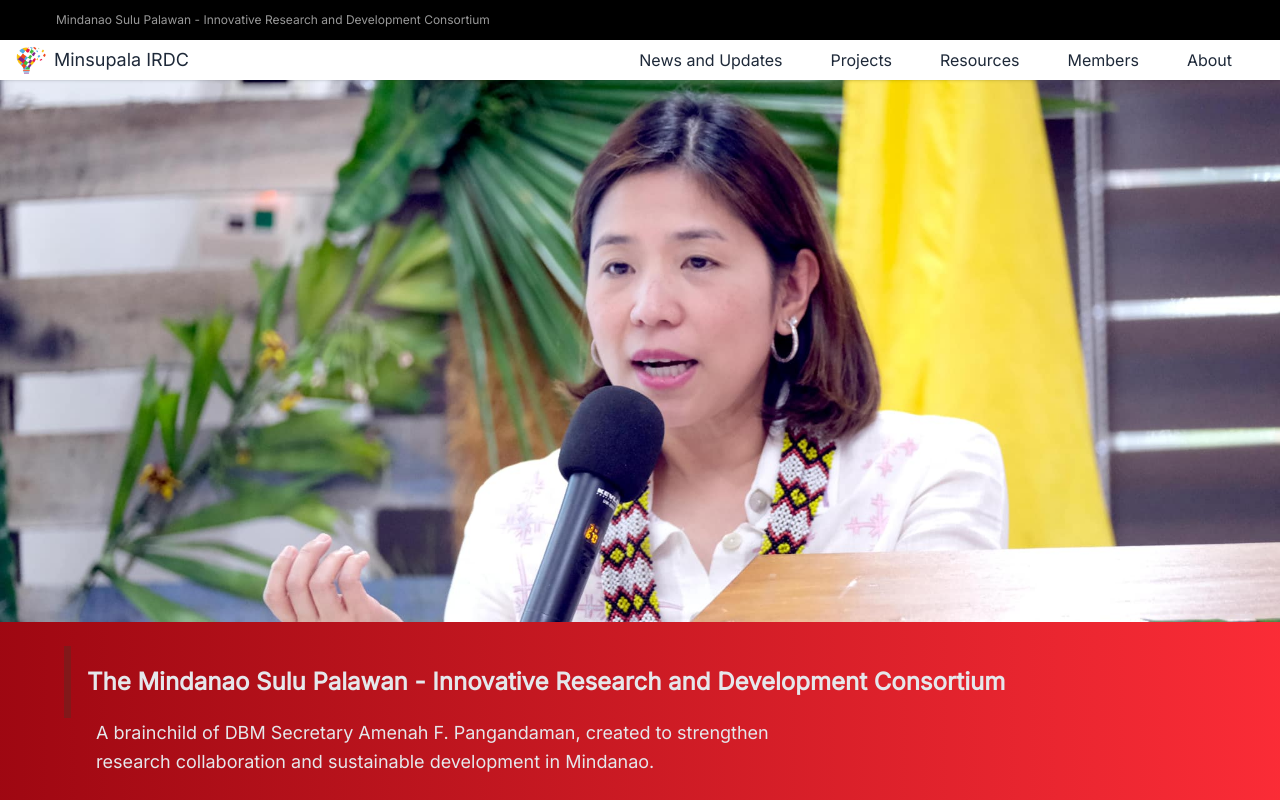
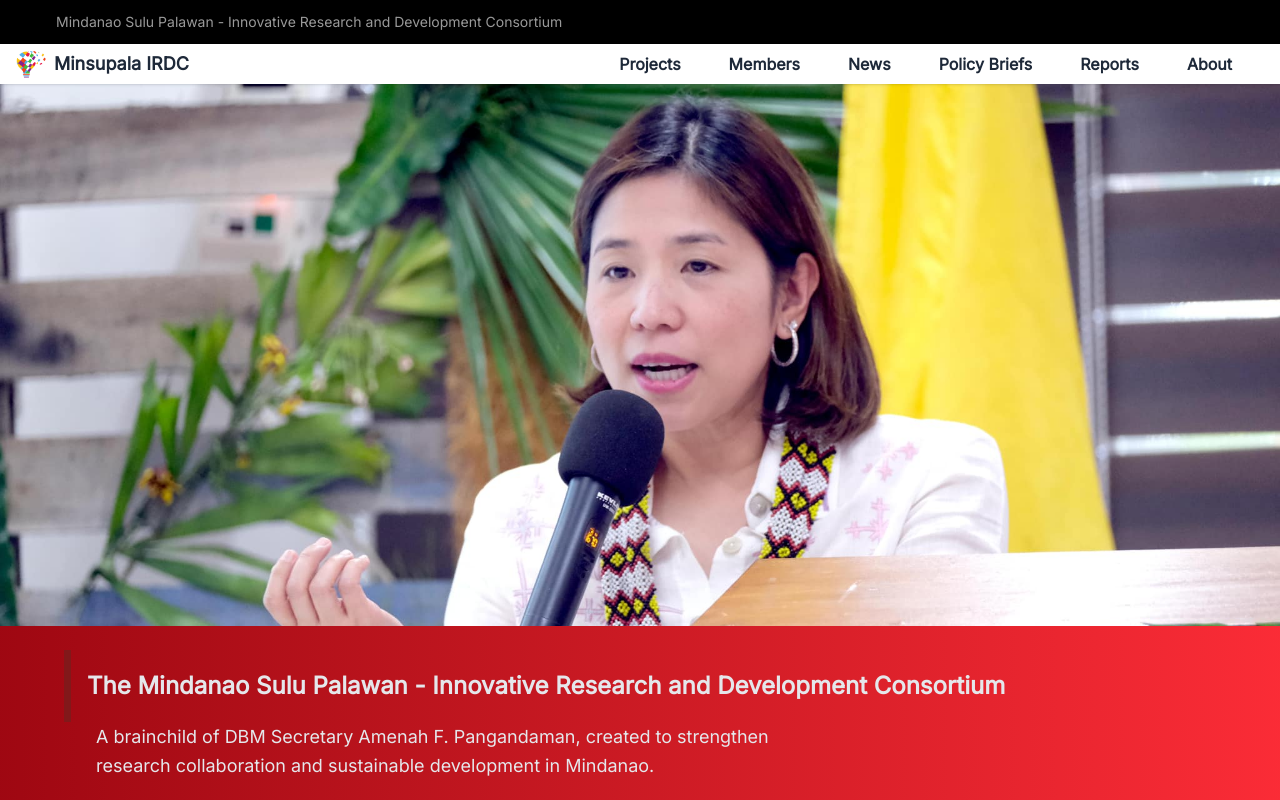
Before and after one commit to minsupala-irdc/minsupalairdc.nextjs.frontend, a Next.js app: page /about in a window 1280 px wide. Shown: the top 800 px of the page. Built offline with nearby package versions, Linux system fonts and the light colour scheme; a web font is replaced by a local one.

Commit message:
updated the app header style

```diff
--- a/src/app/ui/app-header.tsx
+++ b/src/app/ui/app-header.tsx
@@ -17,29 +17,37 @@ export function AppHeader() {
 
   const DRAWER_LINKS = [
     { href: "/", label: "Home" },
-    { href: "/news", label: "News and Updates" },
     { href: "/projects", label: "Projects" },
     { href: "/members", label: "Members" },
-    { href: "/resources", label: "Resources" },
+    { href: "/articles", label: "News " },
+    { href: "/policybriefs", label: "Policy Briefs" },
+    { href: "/reports", label: "Reports" },
     { href: "/about", label: "About" },
   ];
+
+
+
+
 
   return (
     // <header className="sticky top-0 z-50 bg-gray-100 shadow">
     <header className="sticky top-0 z-50 bg-white shadow-sm">
       {/* <div className="w-full mx-auto bg-gradient-to-r from-red-800 to-red-600"> */}
 
-      <div className="w-full py-0 bg-black">
-        <div className="flex  items-center text-center max-w-7xl mx-auto px-4 text-gray-800 ">
-          <p className="text-xs pl-10 p-3 max-w-6xl  text-white/60 px-3 text-center md:text-left">
-            Mindanao Sulu Palawan - Innovative Research and Development
-            Consortium
-          </p>
-        </div>
-      </div>
+
+
+      {/* Hidden on small screens, visible on md and up */}
+<div className="hidden md:block w-full py-0 bg-black">
+  <div className="flex items-center text-center max-w-7xl mx-auto px-4 text-gray-800">
+    <p className="text-sm pl-10 p-3 max-w-6xl text-white/60 text-center md:text-left">
+      Mindanao Sulu Palawan - Innovative Research and Development Consortium
+    </p>
+  </div>
+</div>
+
 
       <nav className="w-full py-0">
-        <div className="flex items-center justify-between max-w-7xl mx-auto px-4 text-gray-800 ">
+        <div className="flex items-center justify-between max-w-7xl mx-auto px-4 text-gray-800 font-semibold">
           {/* Left: Logo */}
           <div className="flex items-center space-x-2">
             <Image
@@ -60,19 +68,23 @@ export function AppHeader() {
           </div>
 
           {/* Right: Nav links and mobile menu */}
-          <div className="flex items-center space-x-4">
+          <div className="flex items-center space-x-4 ">
             <div className="hidden md:flex items-center space-x-4">
-              <Link href="/news" scroll={true} className="block px-4 py-2 ">
-                News and Updates
-              </Link>
+
               <Link href="/projects" scroll={true} className="block px-4 py-2">
                 Projects
               </Link>
-              <Link href="/resources" scroll={true} className="block px-4 py-2">
-                Resources
-              </Link>
               <Link href="/members" scroll={true} className="block px-4 py-2">
                 Members
+              </Link>
+              <Link href="/articles" scroll={true} className="block px-4 py-2">
+                 News
+              </Link>
+              <Link href="/policybriefs" scroll={true} className="block px-4 py-2">
+                Policy Briefs
+              </Link>
+              <Link href="/reports" scroll={true} className="block px-4 py-2">
+                Reports
               </Link>
               <Link href="/about" className="block px-4 py-2">
                 About
@@ -138,13 +150,13 @@ export function AppHeader() {
           </button>
 
           <div className="space-y-4 mt-10">
-            <h1 className="block px-4 py-2  font-montserrat">Minsupala IRDC</h1>
+            <h1 className="block px-4 py-3 font-extrabold font-montserrat">Minsupala IRDC</h1>
             <nav>
               {DRAWER_LINKS.map((link) => (
                 <Link
                   key={link.href} // It's good practice to provide a unique key for list items
                   href={link.href}
-                  className="block px-4 py-2 font-semibold text-gray-800"
+                  className="block px-4 py-3 font-medium text-gray-700 "
                   onClick={handleLinkClick}
                 >
                   {link.label}
```
